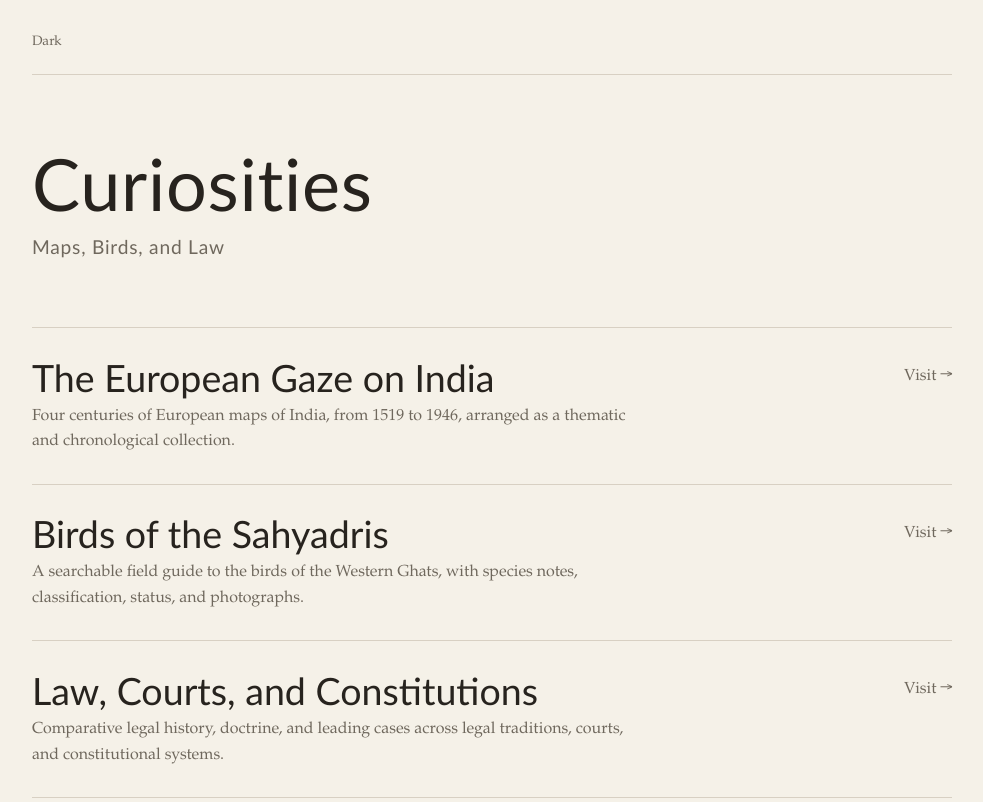
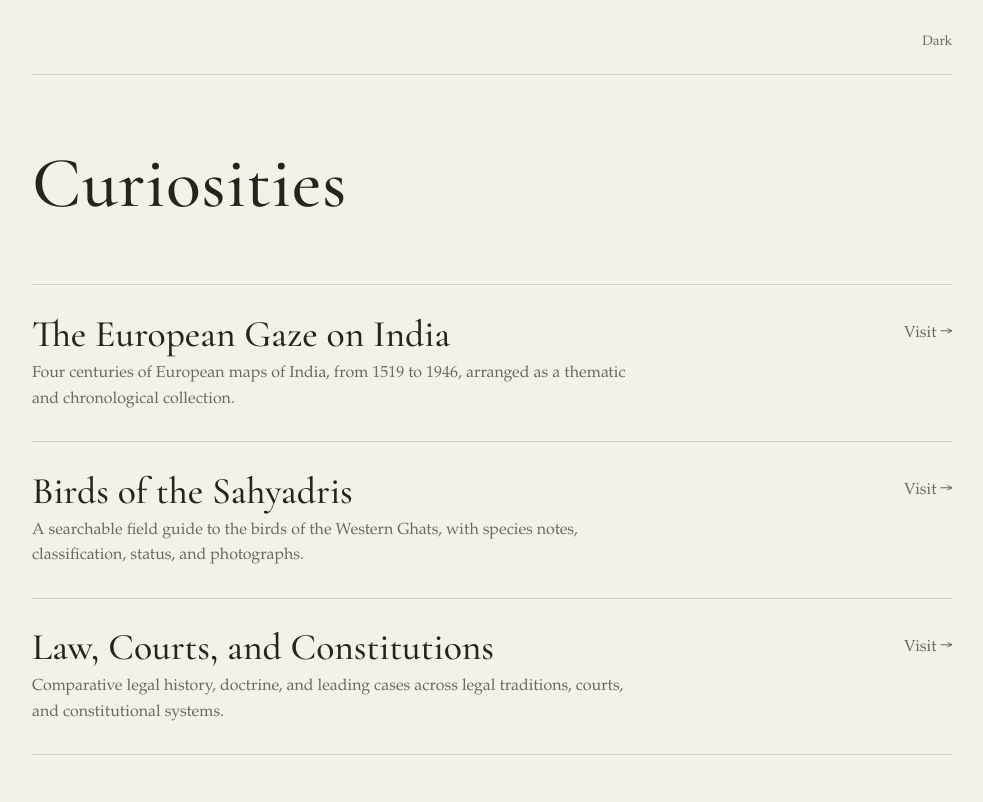
Before and after one commit to mihirnani/mihirnani.github.io, a plain HTML site: page index.html in a window 1280 px wide. Shown: the whole page, without its empty margins (148-1131 px from the left). Drawn offline with nearby package versions, Linux system fonts and the light colour scheme.

Commit message:
Update index.html

```diff
--- a/index.html
+++ b/index.html
@@ -3,12 +3,9 @@
     <head>
         <meta charset="UTF-8" />
         <meta name="viewport" content="width=device-width, initial-scale=1" />
-        <meta
-            name="description"
-            content="Curiosities: independent projects on historical maps, birds of the Western Ghats, and law."
-        />
+        <meta name="description" content="Curiosities" />
         <meta name="color-scheme" content="light dark" />
-        <title>Curiosities: Maps, Birds, and Law</title>
+        <title>Curiosities</title>
 
         <script>
             (function () {
@@ -86,12 +83,15 @@
 
             .name {
                 margin: 0;
-                font-family: "Optima", "Segoe UI", system-ui, sans-serif;
+                font-family:
+                    "Cormorant Garamond", "Adobe Garamond Pro", "Garamond",
+                    "Georgia", serif;
                 font-size: 1.65rem;
                 font-weight: 600;
             }
 
             .theme-toggle {
+                margin-left: auto;
                 border: 0;
                 padding: 0;
                 background: none;
@@ -119,7 +119,9 @@
             .intro h1 {
                 max-width: 760px;
                 margin: 0;
-                font-family: "Optima", "Segoe UI", system-ui, sans-serif;
+                font-family:
+                    "Cormorant Garamond", "Adobe Garamond Pro", "Garamond",
+                    "Georgia", serif;
                 font-size: clamp(2.3rem, 7vw, 4.5rem);
                 font-weight: 500;
                 line-height: 1.02;
@@ -129,7 +131,9 @@
             .intro p {
                 margin: 0.75rem 0 0;
                 color: var(--muted);
-                font-family: "Optima", "Segoe UI", system-ui, sans-serif;
+                font-family:
+                    "Cormorant Garamond", "Adobe Garamond Pro", "Garamond",
+                    "Georgia", serif;
                 font-size: clamp(1rem, 2.5vw, 1.2rem);
                 letter-spacing: 0.04em;
             }
@@ -150,7 +154,9 @@
 
             .project h2 {
                 margin: 0 0 0.35rem;
-                font-family: "Optima", "Segoe UI", system-ui, sans-serif;
+                font-family:
+                    "Cormorant Garamond", "Adobe Garamond Pro", "Garamond",
+                    "Georgia", serif;
                 font-size: clamp(1.7rem, 4vw, 2.35rem);
                 font-weight: 500;
                 line-height: 1.1;
@@ -229,7 +235,7 @@
             <main>
                 <section class="intro" aria-labelledby="page-title">
                     <h1 id="page-title">Curiosities</h1>
-                    <p>Maps, Birds, and Law</p>
+                    <p></p>
                 </section>
 
                 <section class="projects" aria-label="Projects">
```
